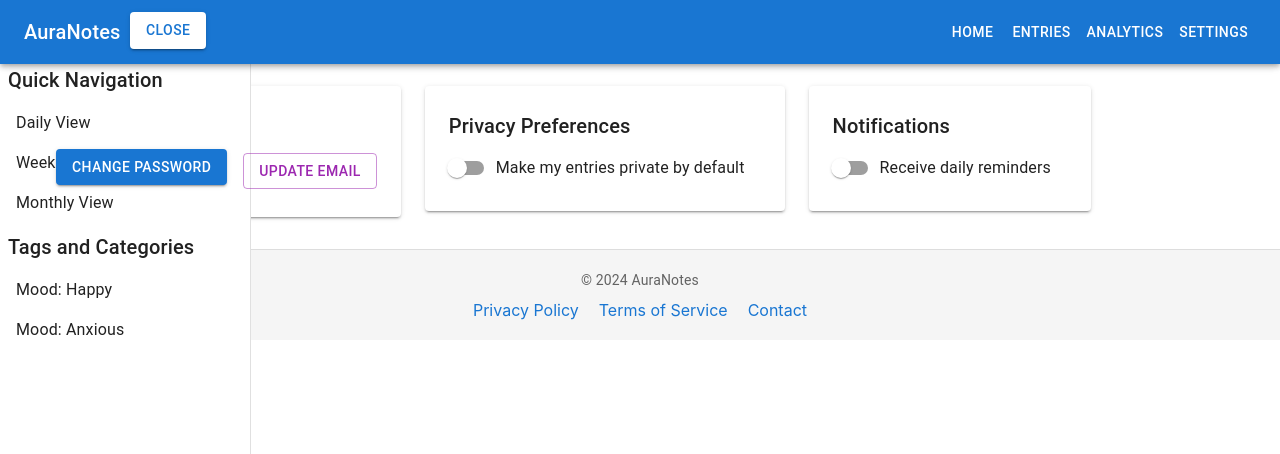
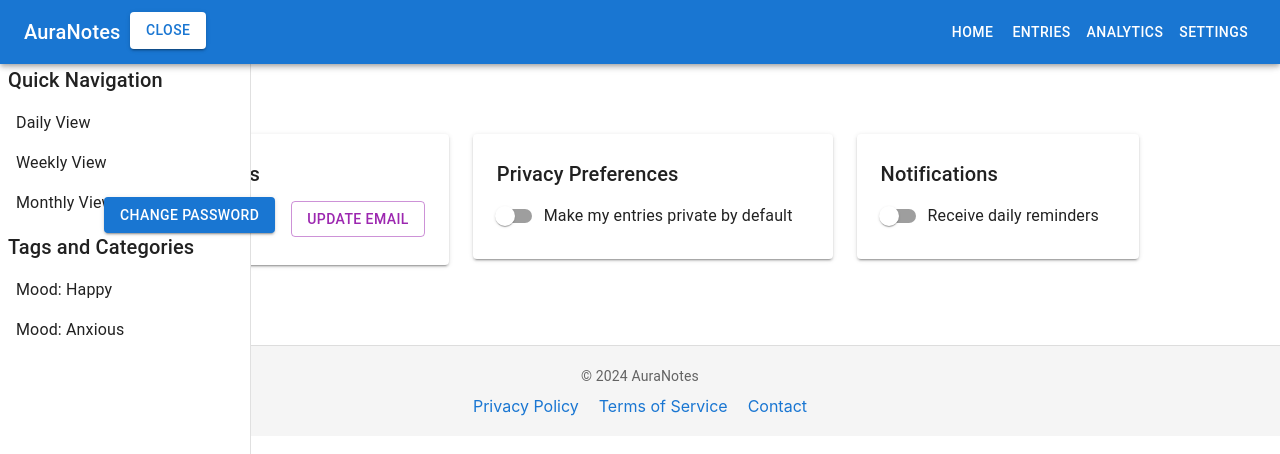
Before and after one commit to rkao2/journal-app, a React (Create React App) app: page /settings in a window 1280 px wide. Shown: the top 454 px of the page. Built offline with nearby package versions, Linux system fonts and the light colour scheme.

Commit message:
Changed padding with header

```diff
--- a/src/pages/Analytics.js
+++ b/src/pages/Analytics.js
@@ -3,7 +3,7 @@ import { Container, Typography, Box, Card, CardContent } from '@mui/material';
 
 function Analytics() {
   return (
-    <Container maxWidth="md" sx={{ marginTop: 4 }}>
+    <Container maxWidth="md" sx={{ marginTop: 4, padding: "60px",}}>
       <Typography variant="h4" component="h2" gutterBottom>
         Analytics & Insights
       </Typography>
@@ -12,7 +12,7 @@ function Analytics() {
           display: 'flex',
           flexDirection: 'column',
           gap: 3,
-          marginTop: 3,
+          marginTop: 3
         }}
       >
         <Card variant="outlined">
--- a/src/pages/Entries.js
+++ b/src/pages/Entries.js
@@ -10,7 +10,7 @@ function Entries() {
   ]);
 
   return (
-    <Container maxWidth="md" sx={{ marginTop: 4 }}>
+    <Container maxWidth="md" sx={{ marginTop: 4, padding: "60px" }}>
       <Typography variant="h4" component="h2" gutterBottom>
         Your Journal Entries
       </Typography>
@@ -25,7 +25,7 @@ function Entries() {
         sx={{
           display: 'flex',
           flexDirection: 'column',
-          gap: 2
+          gap: 2,
         }}
       >
         {entries.map(entry => (
--- a/src/pages/Home.js
+++ b/src/pages/Home.js
@@ -3,7 +3,7 @@ import { Typography, Box, Grid, Card, CardContent, Paper } from '@mui/material';
 
 function Home() {
   return (
-    <Box sx={{ p: 4 }}>
+    <Box sx={{ p: 4, padding: "80px", }}>
       {/* Page Title */}
       <Typography variant="h4" component="h2" gutterBottom>
         Welcome to Your Journal Dashboard!
--- a/src/pages/Settings.js
+++ b/src/pages/Settings.js
@@ -3,7 +3,7 @@ import { Box, Typography, Button, Switch, FormControlLabel, Grid2, Paper } from
 
 function Settings() {
   return (
-    <Box sx={{ p: 4 }}>
+    <Box sx={{ p: 4, padding: "80px" }}>
       {/* Page Title */}
       <Typography variant="h4" component="h2" gutterBottom>
         Settings
```
